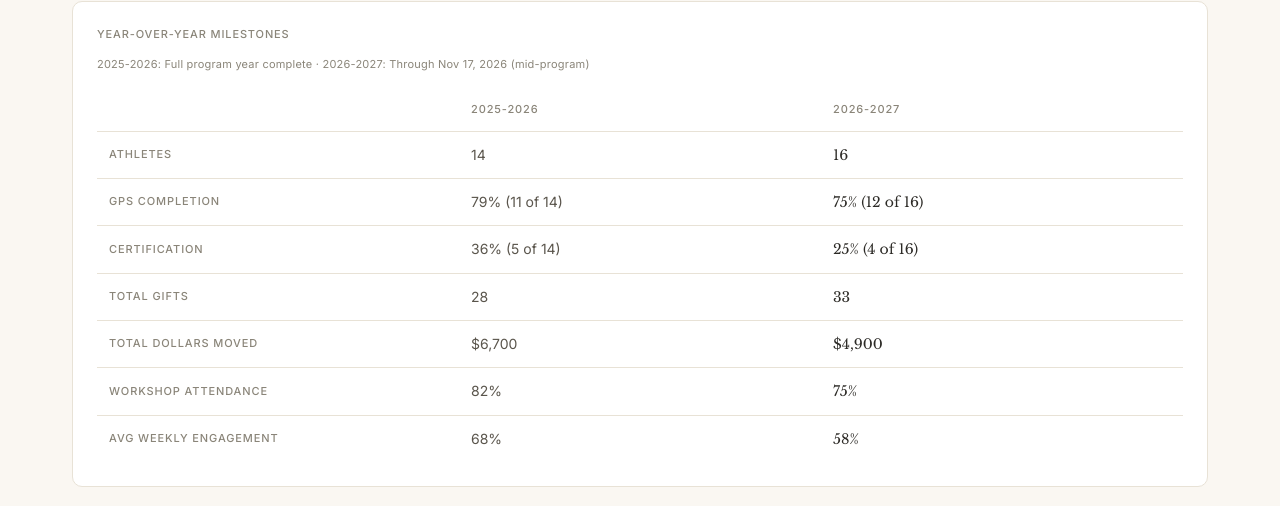
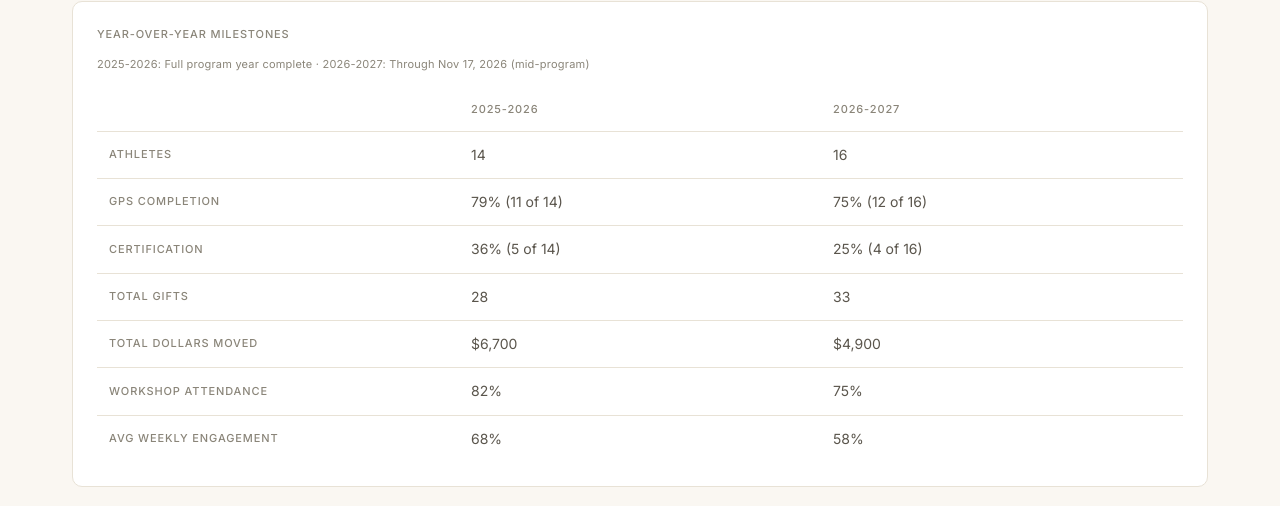
Before and after one commit to talabifaouzi/stewardhouse-app, a React (Vite) app: page /enterprise/reports/cohort in a window 1280 px wide. Shown: the part 284-790 px from the top of the page. Built offline with nearby package versions, Linux system fonts and the light colour scheme.

Commit message:
CohortComparison: fully uniform year-over-year typography (no current-cohort visual emphasis)

```diff
--- a/src/surfaces/enterprise/reports/CohortComparison.jsx
+++ b/src/surfaces/enterprise/reports/CohortComparison.jsx
@@ -238,9 +238,8 @@ function yoyPriorStyle(isLast) {
 
 function yoyCurrentStyle(isLast) {
   return {
-    fontFamily: 'var(--sh-font-serif)',
     fontSize: 'var(--sh-text-base)',
-    color: 'var(--sh-text-primary)',
+    color: 'var(--sh-text-secondary)',
     padding: 'var(--sh-space-3) var(--sh-space-3)',
     borderBottom: isLast ? 'none' : 'var(--sh-border-thin)',
     display: 'flex',
@@ -344,8 +343,7 @@ const yoyMobilePriorStyle = {
 };
 
 const yoyMobileCurrentStyle = {
-  fontFamily: 'var(--sh-font-serif)',
   fontSize: 'var(--sh-text-sm)',
-  color: 'var(--sh-text-primary)',
+  color: 'var(--sh-text-secondary)',
   textAlign: 'right',
 };
```
